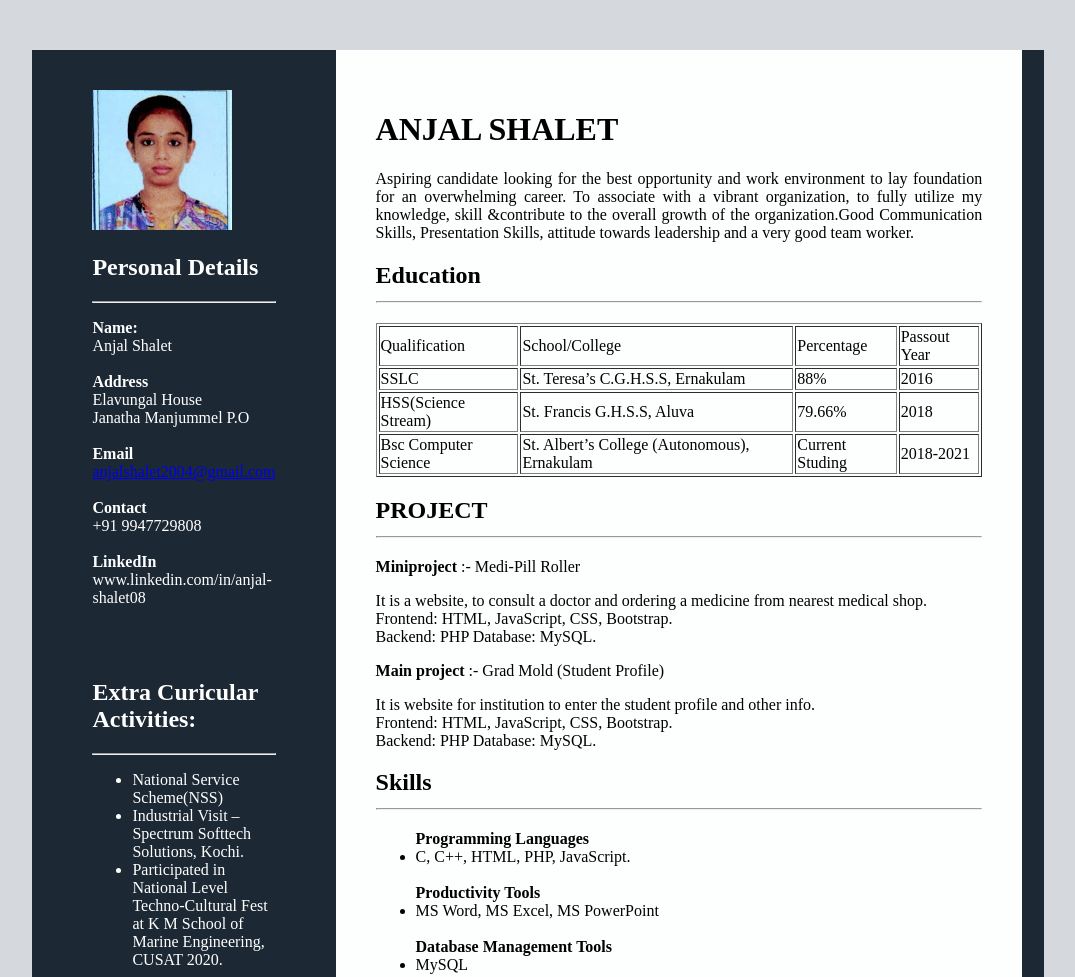
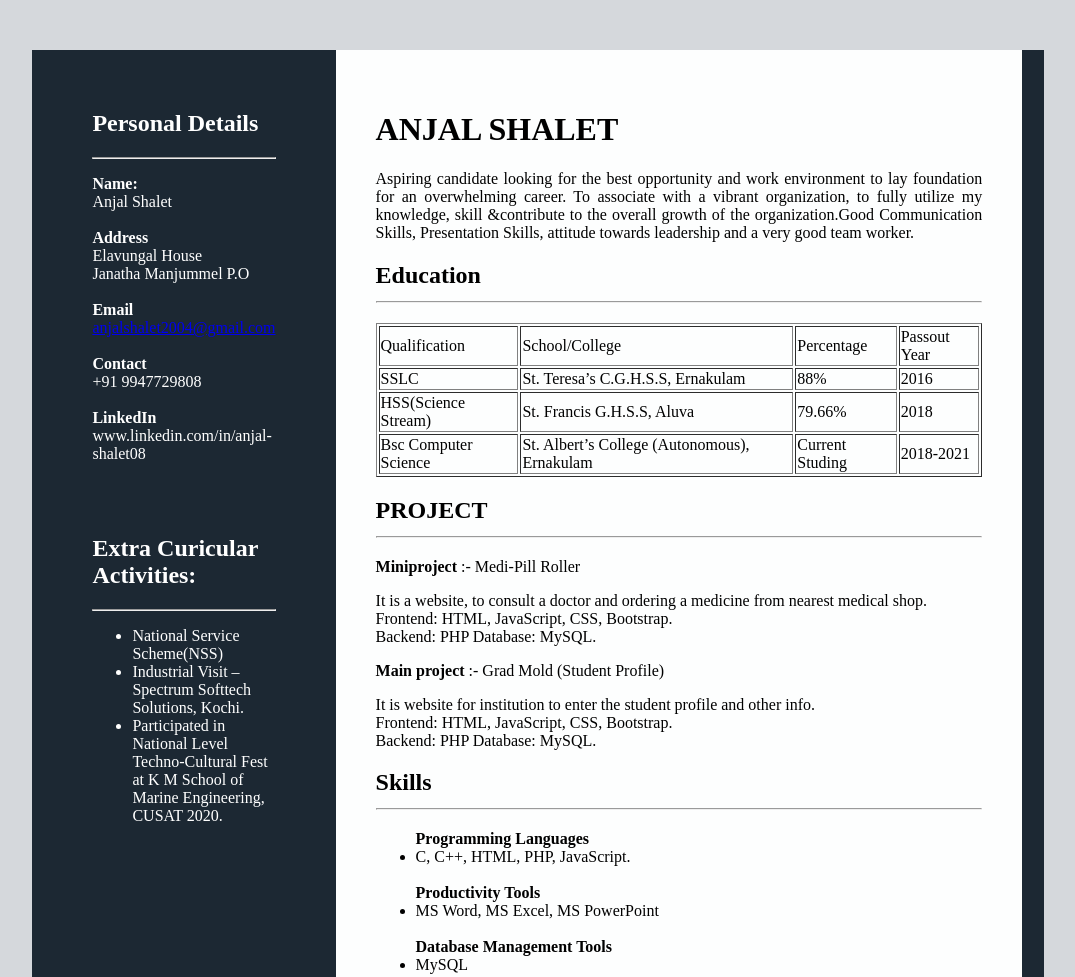
Before and after one commit to Anjal180/biodata, a plain HTML site: page index.html in a window 1280 px wide. Shown: the top 977 px of the page, without its empty margins (102-1177 px from the left). Drawn offline with Linux system fonts and the light colour scheme.

Commit message:
Update index.html

```diff
--- a/index.html
+++ b/index.html
@@ -32,7 +32,7 @@
         <div class="container">
             <div class="row">
                 <div class="bt-left">
-                    <img src="anjal1.jpg">
+<!--                     <img src="anjal1.jpg"> -->
                     <h2>Personal Details</h2><hr>
                     <p><b>Name:</b><br>
                     Anjal Shalet<br><br>
```
